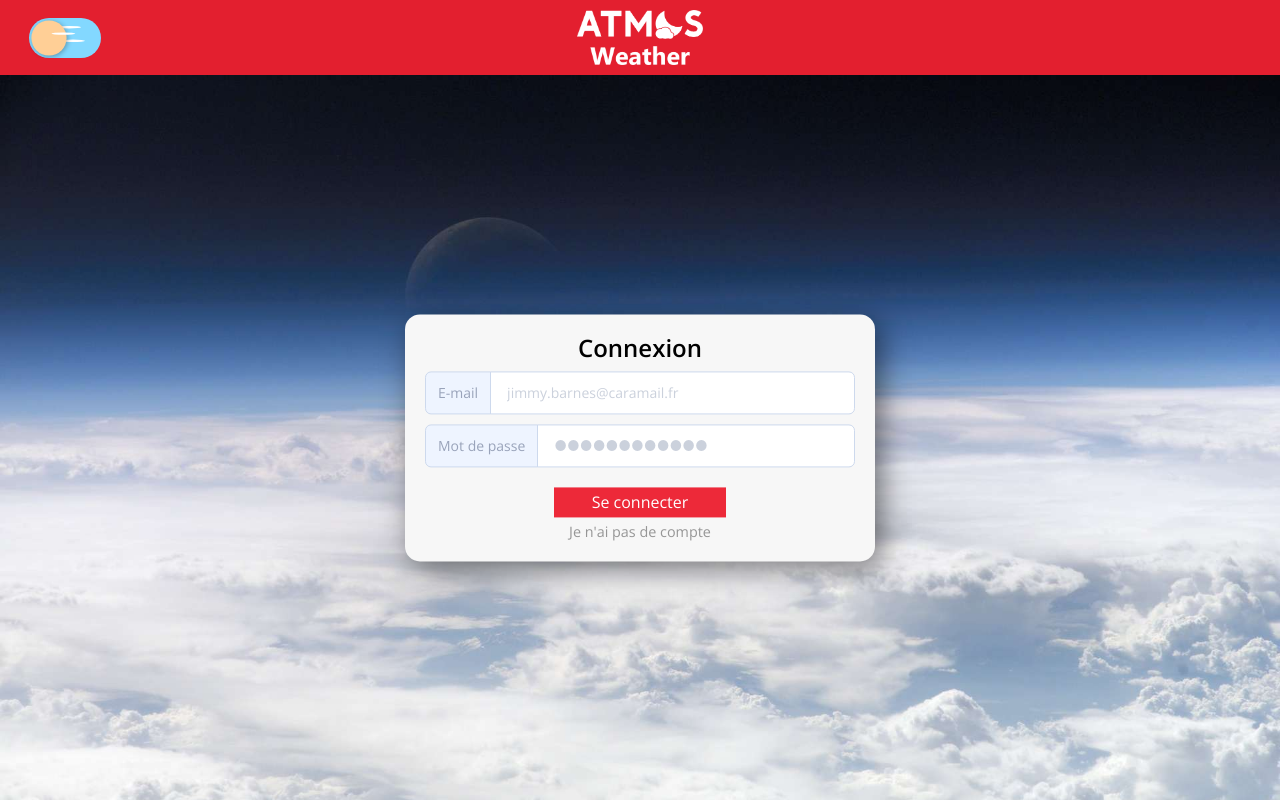
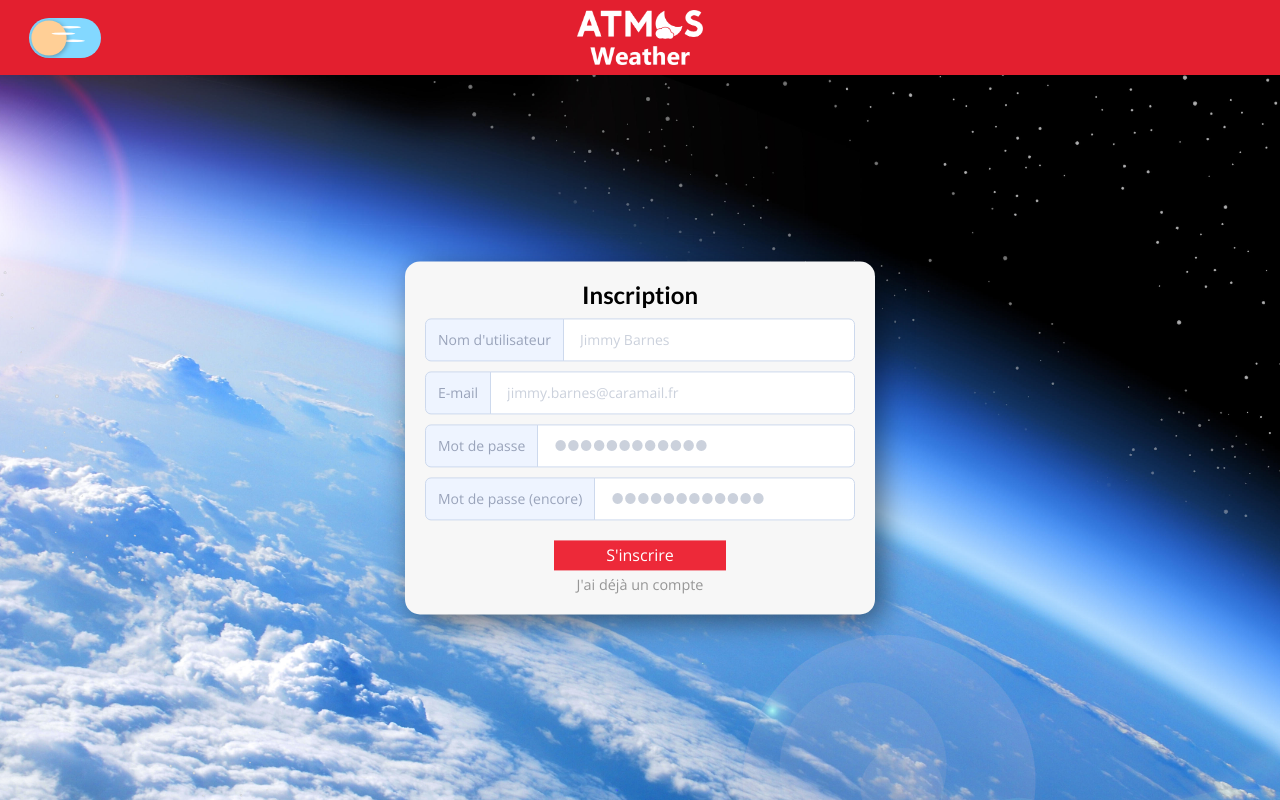
Before and after one commit to EmpireDemocratiqueDuPoulpe/AtmosWeather, a React (Create React App) app: page /register in a window 1280 px wide. Before the commit this address led to /login. Built offline with nearby package versions, Linux system fonts and the light colour scheme.

Commit message:
withAuth will no more redirect to /login if the user is on /register

```diff
--- a/src/components/Auth/UserDisplay/UserDisplay.js
+++ b/src/components/Auth/UserDisplay/UserDisplay.js
@@ -21,7 +21,7 @@ function UserDisplay(props) {
 }
 
 UserDisplay.propTypes = {
-	token: PropTypes.string.isRequired,
+	token: PropTypes.string,
 	username: PropTypes.string
 };
 
--- a/src/components/Auth/withAuth.js
+++ b/src/components/Auth/withAuth.js
@@ -4,17 +4,19 @@ import useAuth from "./useAuth.js";
 const withAuth = (Component, reverse = false) => {
 	const AuthRoute = props => {
 		const { token, uid, username } = useAuth();
-		let isAuth = (token.value && uid.value);
+		let willRedirect = (!token.value || !uid.value);
+		const url = window.location.href;
 		const redirectURL = reverse ? "/" : "/login";
 
-		console.log(token, uid, username);
-		console.log(Component);
+		if (reverse) willRedirect = !willRedirect;
 
-		if (reverse) isAuth = !isAuth;
+		if ((url.includes("/login") || url.includes("/register")) && willRedirect) {
+			willRedirect = false;
+		}
 
-		return isAuth
-			? <Component {...props} token={token.value} uid={uid.value} username={username.value}/>
-			: <Redirect to={redirectURL}/>;
+		return willRedirect
+			? <Redirect to={redirectURL}/>
+			: <Component {...props} token={token.value} uid={uid.value} username={username.value}/>;
 	};
 
 	return AuthRoute;
--- a/src/pages/Register/Register.js
+++ b/src/pages/Register/Register.js
@@ -4,9 +4,11 @@ import withAuth from "../../components/Auth/withAuth.js";
 import Users from "../../global/Users.js";
 import InputField from "../../components/InputField/InputField.js";
 import "./Register.css";
+import useAuth from "../../components/Auth/useAuth";
 
 function Register() {
-	const [ username, setUsername ] = useState();
+	const { token, uid, username } = useAuth();
+	const [ inUsername, setInUsername ] = useState();
 	const [ email, setEmail ] = useState();
 	const [ password1, setPassword1 ] = useState();
 	const [ password2, setPassword2 ] = useState();
@@ -16,11 +18,14 @@ function Register() {
 	const handleSubmit = async event => {
 		event.preventDefault();
 
-		Users.register(username, email, password1, password2)
+		Users.register(inUsername, email, password1, password2)
 			.then(response => {
 				if (response.error) {
 					setError({message: response.error, fields: response.fields});
 				} else {
+					token.set(response.token);
+					uid.set(response.uid);
+					username.set(response.username);
 					setRedirect(true);
 				}
 			})
@@ -42,7 +47,7 @@ function Register() {
 						placeholder="Jimmy Barnes"
 						type="text"
 						maxLength={32}
-						onChange={value => setUsername(value)}
+						onChange={value => setInUsername(value)}
 						required={true}
 						error={error ? error.fields.includes("username") : false}
 					/>
```
